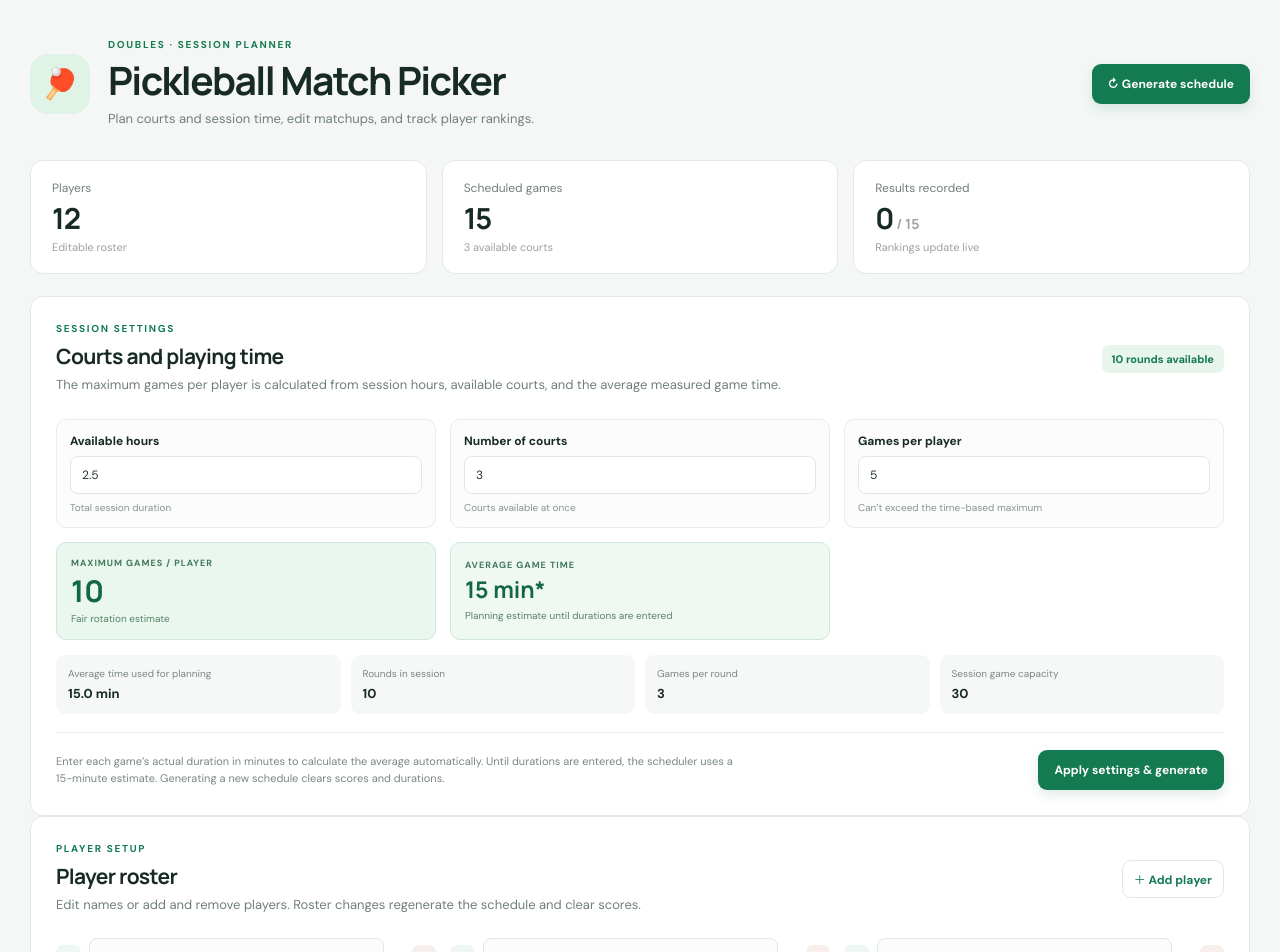
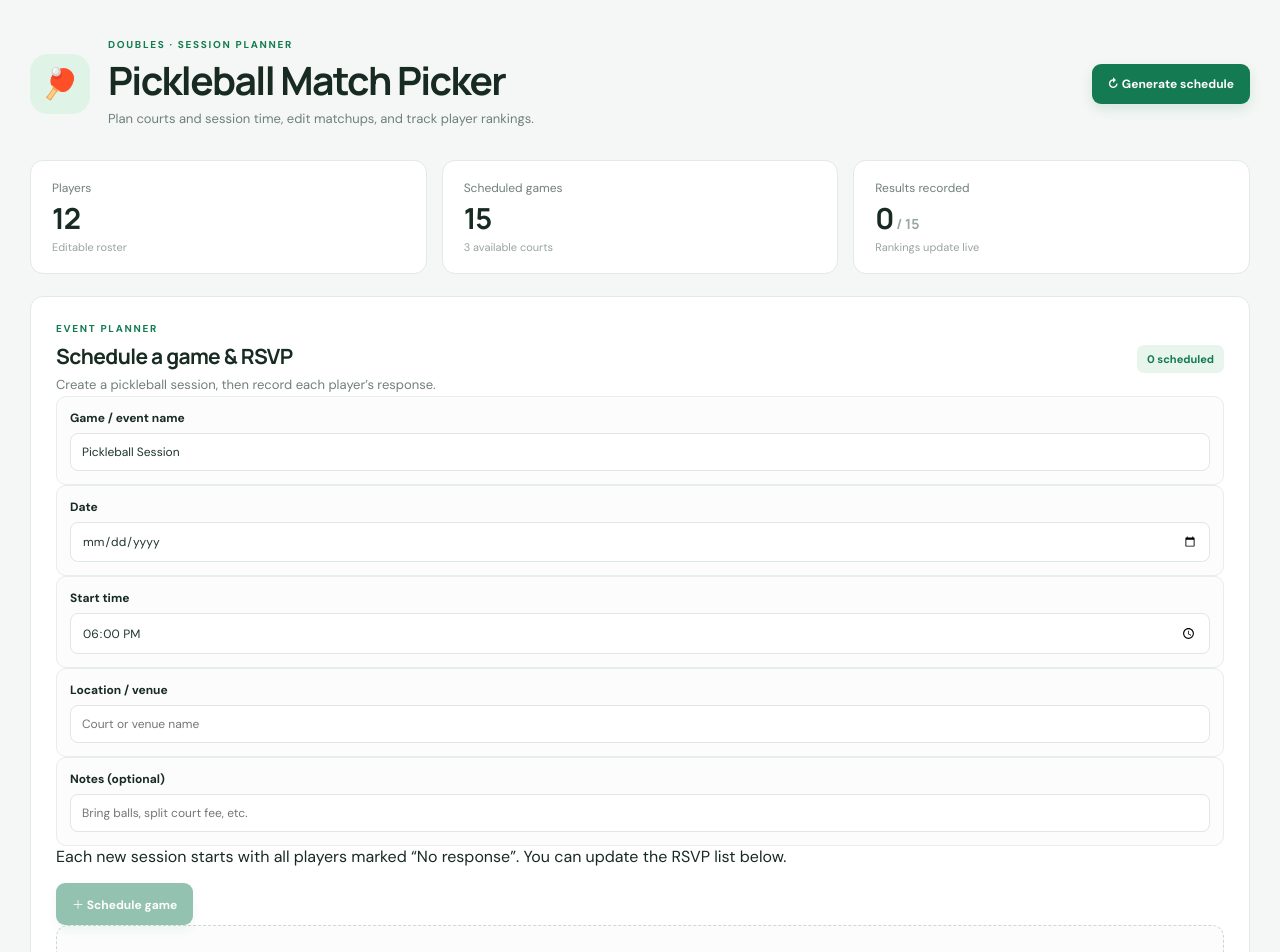
Before and after one commit to Tasyooo/pickleball-match-picker, a React (Vite) app: page / in a window 1280 px wide. Shown: the top 952 px of the page. Built offline with nearby package versions, Linux system fonts and the light colour scheme.

Commit message:
Add scheduled pickleball events and player RSVP management

```diff
--- a/src/App.jsx
+++ b/src/App.jsx
@@ -109,6 +109,12 @@ function App() {
     generateSchedule(INITIAL_PLAYERS(), INITIAL_SETTINGS, 5)
   );
   const [editingGame, setEditingGame] = useState(null);
+  const [scheduledSessions, setScheduledSessions] = useState([]);
+  const [eventTitle, setEventTitle] = useState("Pickleball Session");
+  const [eventDate, setEventDate] = useState("");
+  const [eventTime, setEventTime] = useState("18:00");
+  const [eventLocation, setEventLocation] = useState("");
+  const [eventNotes, setEventNotes] = useState("");
 
   const averageGameMinutesMeasured = useMemo(() => {
     const durations = schedule
@@ -187,6 +193,10 @@ function App() {
     const id = Math.max(0, ...players.map((player) => player.id)) + 1;
     const nextPlayers = [...players, { id, name: "Player " + id }];
     setPlayers(nextPlayers);
+    setScheduledSessions((current) => current.map((session) => ({
+      ...session,
+      rsvps: { ...session.rsvps, [id]: "pending" },
+    })));
     regenerate(nextPlayers, settings, gamesPerPlayer);
   }
 
@@ -194,7 +204,44 @@ function App() {
     if (players.length <= 4) return;
     const nextPlayers = players.filter((player) => player.id !== id);
     setPlayers(nextPlayers);
+    setScheduledSessions((current) => current.map((session) => {
+      const rsvps = { ...session.rsvps };
+      delete rsvps[id];
+      return { ...session, rsvps };
+    }));
     regenerate(nextPlayers, settings, gamesPerPlayer);
+  }
+
+  function createScheduledSession() {
+    if (!eventTitle.trim() || !eventDate || !eventTime) return;
+    const session = {
+      id: Date.now(),
+      title: eventTitle.trim(),
+      date: eventDate,
+      time: eventTime,
+      location: eventLocation.trim(),
+      notes: eventNotes.trim(),
+      rsvps: Object.fromEntries(players.map((player) => [player.id, "pending"])),
+    };
+    setScheduledSessions((current) =>
+      [...current, session].sort((a, b) =>
+        (a.date + "T" + a.time).localeCompare(b.date + "T" + b.time)
+      )
+    );
+    setEventTitle("Pickleball Session");
+    setEventNotes("");
+  }
+
+  function updateRsvp(sessionId, playerId, status) {
+    setScheduledSessions((current) => current.map((session) =>
+      session.id === sessionId
+        ? { ...session, rsvps: { ...session.rsvps, [playerId]: status } }
+        : session
+    ));
+  }
+
+  function deleteScheduledSession(sessionId) {
+    setScheduledSessions((current) => current.filter((session) => session.id !== sessionId));
   }
 
   function updateMatchup(gameId, slot, selectedId) {
@@ -330,6 +377,103 @@ function App() {
         <div className="stat-card"><span className="stat-label">Players</span><strong>{players.length}</strong><span className="stat-note">Editable roster</span></div>
         <div className="stat-card"><span className="stat-label">Scheduled games</span><strong>{schedule.length}</strong><span className="stat-note">{settings.courts} available courts</span></div>
         <div className="stat-card"><span className="stat-label">Results recorded</span><strong>{completedGames}<small> / {schedule.length}</small></strong><span className="stat-note">Rankings update live</span></div>
+      </section>
+
+      <section className="section-card event-planner-card">
+        <div className="section-title-row">
+          <div>
+            <p className="section-kicker">EVENT PLANNER</p>
+            <h2>Schedule a game & RSVP</h2>
+            <p className="section-description">Create a pickleball session, then record each player’s response.</p>
+          </div>
+          <span className="pill">{scheduledSessions.length} scheduled</span>
+        </div>
+
+        <div className="event-form">
+          <label className="setting-field event-title-field">
+            <span>Game / event name</span>
+            <input type="text" maxLength={80} value={eventTitle} onChange={(event) => setEventTitle(event.target.value)} placeholder="Friday pickleball games" />
+          </label>
+          <label className="setting-field">
+            <span>Date</span>
+            <input type="date" value={eventDate} onChange={(event) => setEventDate(event.target.value)} />
+          </label>
+          <label className="setting-field">
+            <span>Start time</span>
+            <input type="time" value={eventTime} onChange={(event) => setEventTime(event.target.value)} />
+          </label>
+          <label className="setting-field">
+            <span>Location / venue</span>
+            <input type="text" maxLength={120} value={eventLocation} onChange={(event) => setEventLocation(event.target.value)} placeholder="Court or venue name" />
+          </label>
+          <label className="setting-field event-notes-field">
+            <span>Notes (optional)</span>
+            <input type="text" maxLength={180} value={eventNotes} onChange={(event) => setEventNotes(event.target.value)} placeholder="Bring balls, split court fee, etc." />
+          </label>
+        </div>
+        <div className="event-form-actions">
+          <p>Each new session starts with all players marked “No response”. You can update the RSVP list below.</p>
+          <button className="button button-primary" disabled={!eventTitle.trim() || !eventDate || !eventTime} onClick={createScheduledSession}>＋ Schedule game</button>
+        </div>
+
+        {scheduledSessions.length === 0 ? (
+          <div className="empty-state event-empty">
+            <h3>No games scheduled yet</h3>
+            <p>Choose a date and start time, then select Schedule game to add an event and collect RSVPs.</p>
+          </div>
+        ) : (
+          <div className="scheduled-sessions-list">
+            {scheduledSessions.map((session) => {
+              const going = players.filter((player) => session.rsvps[player.id] === "going").length;
+              const maybe = players.filter((player) => session.rsvps[player.id] === "maybe").length;
+              const notGoing = players.filter((player) => session.rsvps[player.id] === "not-going").length;
+              const pending = players.length - going - maybe - notGoing;
+              const formattedDate = new Date(session.date + "T" + session.time + ":00").toLocaleString(undefined, {
+                weekday: "short", year: "numeric", month: "short", day: "numeric",
+                hour: "numeric", minute: "2-digit",
+              });
+
+              return (
+                <article className="scheduled-session-card" key={session.id}>
+                  <div className="scheduled-session-head">
+                    <div className="scheduled-session-info">
+                      <span className="game-label">SCHEDULED PICKLEBALL GAME</span>
+                      <h3>{session.title}</h3>
+                      <p className="session-meta"><span>▣ {formattedDate}</span>{session.location && <span>⌖ {session.location}</span>}</p>
+                      {session.notes && <p className="session-notes">{session.notes}</p>}
+                    </div>
+                    <button className="button button-quiet" onClick={() => deleteScheduledSession(session.id)}>Remove event</button>
+                  </div>
+
+                  <div className="rsvp-summary">
+                    <span className="rsvp-count going-count">{going} Going</span>
+                    <span className="rsvp-count maybe-count">{maybe} Maybe</span>
+                    <span className="rsvp-count not-going-count">{notGoing} Can't go</span>
+                    <span className="rsvp-count pending-count">{pending} No response</span>
+                  </div>
+
+                  <div className="rsvp-roster">
+                    {players.map((player) => (
+                      <label className="rsvp-row" key={player.id}>
+                        <span className="rsvp-player-name">{player.name || "Player " + player.id}</span>
+                        <select
+                          aria-label={"RSVP for " + player.name + " at " + session.title}
+                          value={session.rsvps[player.id] || "pending"}
+                          onChange={(event) => updateRsvp(session.id, player.id, event.target.value)}
+                        >
+                          <option value="pending">No response</option>
+                          <option value="going">Going</option>
+                          <option value="maybe">Maybe</option>
+                          <option value="not-going">Can’t go</option>
+                        </select>
+                      </label>
+                    ))}
+                  </div>
+                </article>
+              );
+            })}
+          </div>
+        )}
       </section>
 
       <section className="section-card settings-card">
```
